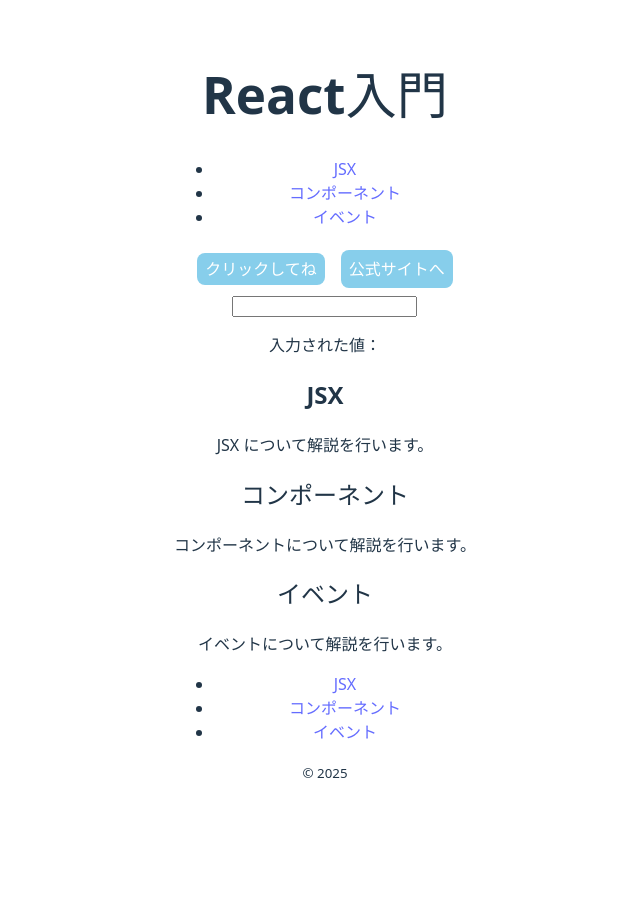
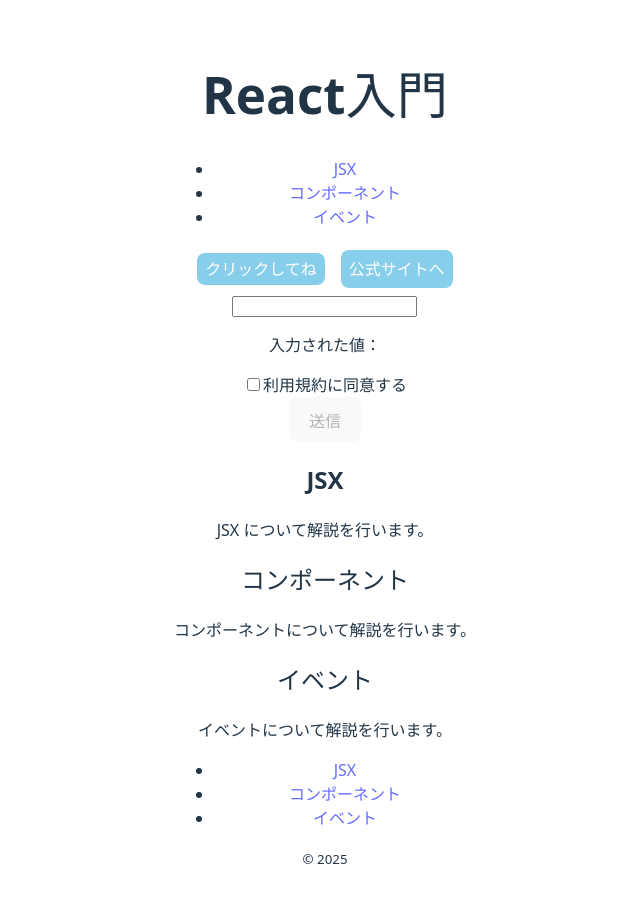
Before and after one commit to AbeTakaki/my-react-app, a React (Vite) app in the folder my-react-app/: page / in a window 1280 px wide. Shown: the whole page, without its empty margins (315-955 px from the left). Before the commit the page ends 816 px from the top, so only its background shows below. Built offline with nearby package versions, Linux system fonts and the light colour scheme.

Commit message:
チェックボックス

```diff
--- a/my-react-app/src/App.jsx
+++ b/my-react-app/src/App.jsx
@@ -2,6 +2,7 @@
 import Content from './components/Content'
 import Layout from './components/Layout'
 import DisplayValue from './components/DisplayValue'
+import TermsAgreementForm from './components/TermsAgreementForm'
 
 const Button = ({onClick, href, children}) => {
   const style = {
@@ -66,6 +67,7 @@
         <Button onClick={handleClick}>クリックしてね</Button>
         <Button href={href}>公式サイトへ</Button>
         <DisplayValue />
+        <TermsAgreementForm />
         {contents.map((content) => (<Content key={content.id} {...content} />))}
       </Layout>
     </div>
--- /dev/null
+++ b/my-react-app/src/components/TermsAgreementForm.jsx
@@ -0,0 +1,36 @@
+import { useState } from "react";
+
+const TermsAgreementForm = () => {
+  const [isAgreed, setIsAgreed] = useState(false);
+
+  // チェックボックスの状態を更新
+  const handleChange = (e) => {
+    setIsAgreed(e.target.checked);
+  }
+
+  const handleSubmit = (e) => {
+    // フォームのデフォルト動作であるページリロードを防ぐ
+    e.preventDefault();
+    alert("利用規約に同意してフォームを送信しました")
+  }
+
+
+  return (
+    <form onSubmit={handleSubmit}>
+      <label>
+        <input
+          type="checkbox"
+          checked={isAgreed}
+          onChange={handleChange}
+        />
+        利用規約に同意する
+      </label>
+      <br />
+      <button type="submit" disabled={!isAgreed}>
+        送信
+      </button>
+    </form>
+  )
+}
+
+export default TermsAgreementForm;
```
